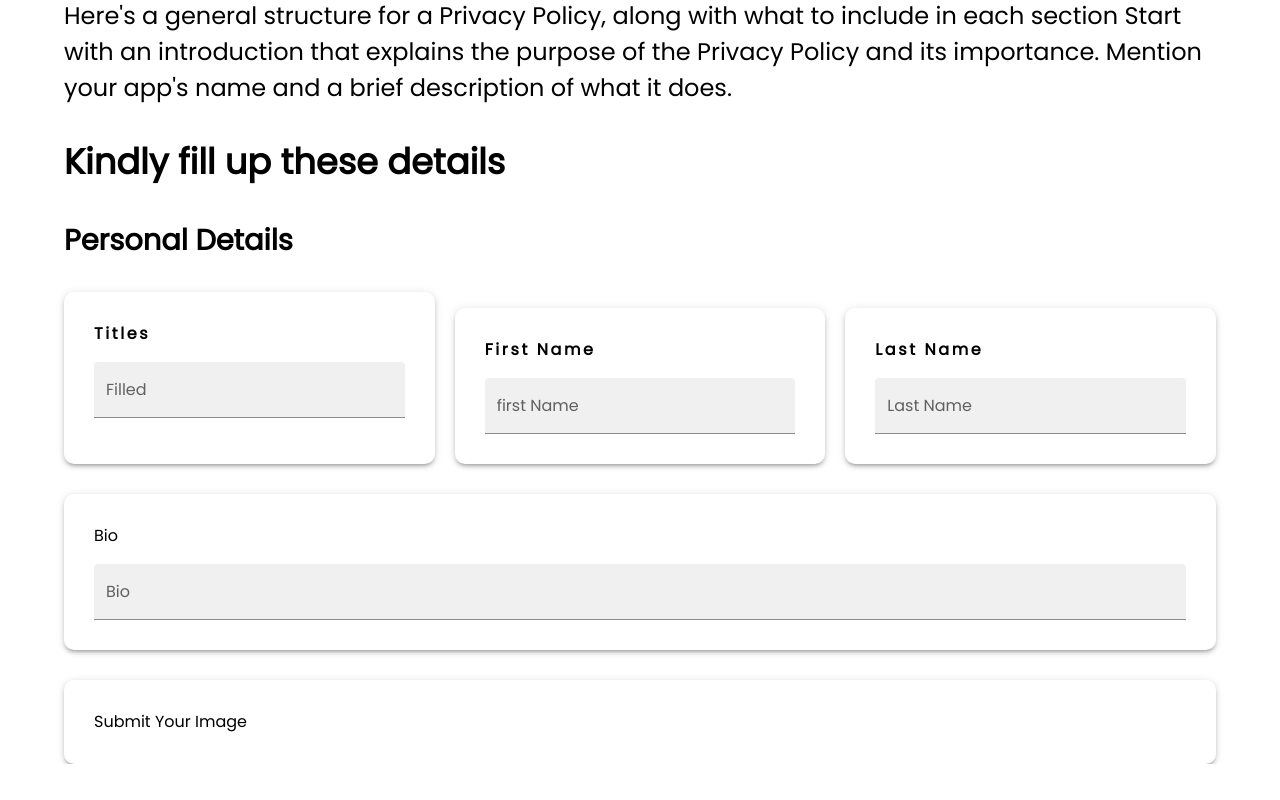
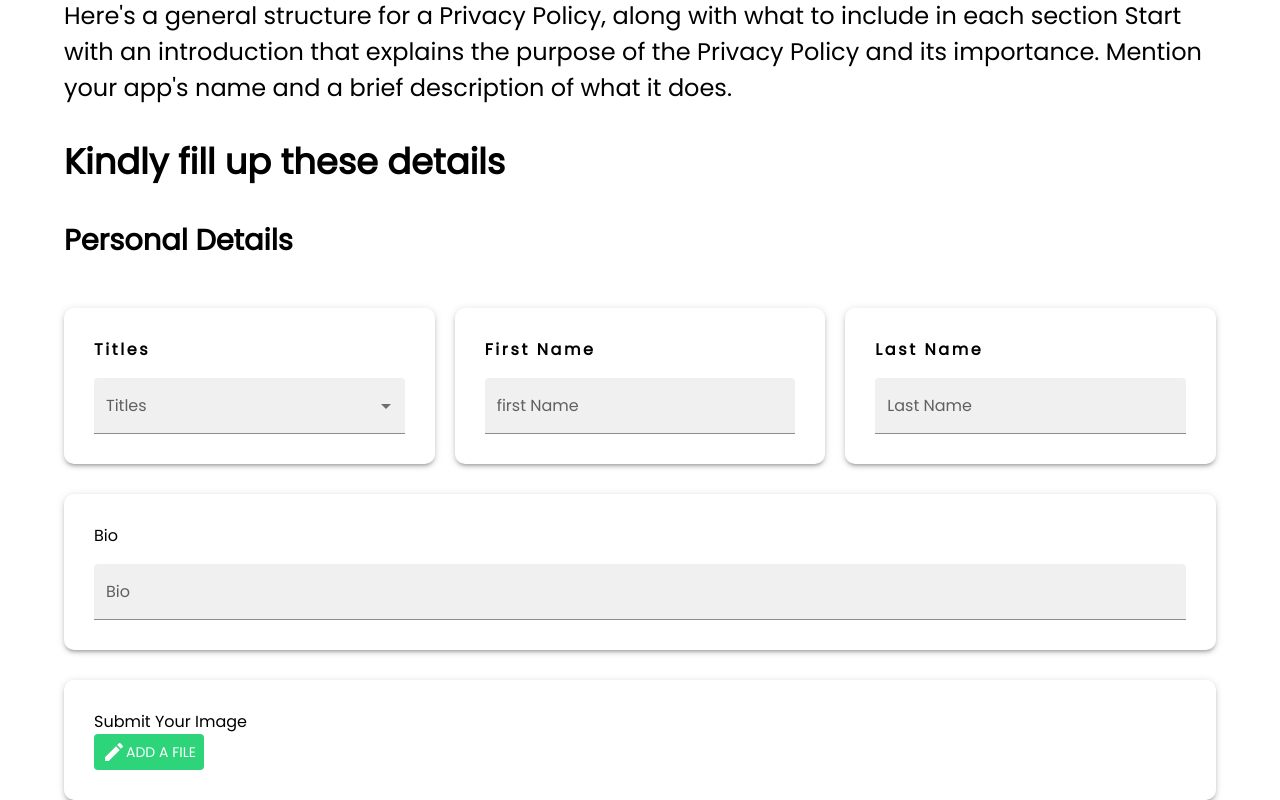
Before and after one commit to Aksh-007/go-wild, a React (Vite) app: page / in a window 1280 px wide. Shown: the part 377-1177 px from the top of the page. Before the commit the page ends 1141 px from the top, so only its background shows below. Built offline with nearby package versions, Linux system fonts and the light colour scheme.

Commit message:
Feat - Dropdown added

```diff
--- a/src/components/Form.jsx
+++ b/src/components/Form.jsx
@@ -1,6 +1,33 @@
-import { Box, Typography, Container, TextField } from "@mui/material";
+import {
+  Box,
+  Typography,
+  Container,
+  TextField,
+  MenuItem,
+  Button,
+} from "@mui/material";
+import EditIcon from "@mui/icons-material/Edit";
 
 const Form = () => {
+  // Titles values
+  const titles = [
+    {
+      value: "Mr",
+      label: "Mr",
+    },
+    {
+      value: "Mrs",
+      label: "Mrs",
+    },
+    {
+      value: "Miss",
+      label: "Miss",
+    },
+    {
+      value: "Ms",
+      label: "Ms",
+    },
+  ];
   return (
     <Box>
       {/* Partner as Tour Guide section */}
@@ -261,19 +288,24 @@ const Form = () => {
             <Box
               sx={{
                 width: {
-                  sm: "100%",
+                  xs: "100%",
                 },
                 padding: "30px",
                 boxShadow: 3,
                 borderRadius: "10px",
+                marginTop: {
+                  xs: "1rem",
+                },
               }}
             >
+              {" "}
               <Typography sx={{ fontWeight: 600, letterSpacing: "2.6px" }}>
                 Titles
               </Typography>
               <TextField
                 id="filled-basic"
-                label="Filled"
+                select
+                label="Titles"
                 variant="filled"
                 sx={{
                   marginTop: "1rem",
@@ -281,7 +313,13 @@ const Form = () => {
                     xs: "100%",
                   },
                 }}
-              />
+              >
+                {titles.map((title) => (
+                  <MenuItem key={title.value} value={title.value}>
+                    {title.value}
+                  </MenuItem>
+                ))}
+              </TextField>
             </Box>
             <Box
               sx={{
@@ -369,7 +407,18 @@ const Form = () => {
             }}
           >
             <Typography>Submit Your Image</Typography>
-            <Box></Box>
+            <Button
+              sx={{
+                borderRadius: "4px ",
+                bgcolor: "#2ED47A",
+                color: "#ffffff",
+                "&:hover:": {
+                  bgcolor: "#2ED47A",
+                },
+              }}
+            >
+              <EditIcon /> Add a file
+            </Button>
           </Box>
         </Container>
       </Box>
```
